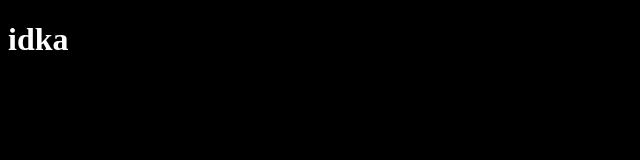
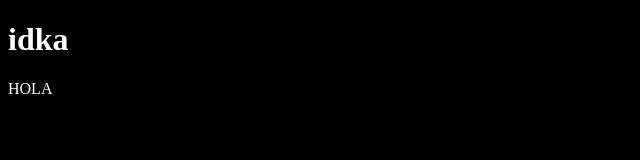
Before and after one commit to EnzoFerreras/test, a plain HTML site: page index.html in a window 1280 px wide. Shown: the full height of the page, 0-640 px from the left. Drawn offline with Linux system fonts and the light colour scheme.

Commit message:
p super epico

```diff
--- a/index.html
+++ b/index.html
@@ -13,6 +13,7 @@
 </head>
 <body>
     <h1>idka</h1>
-    <p></p>
+    <p>HOLA</p>
+
 </body>
 </html>
```
